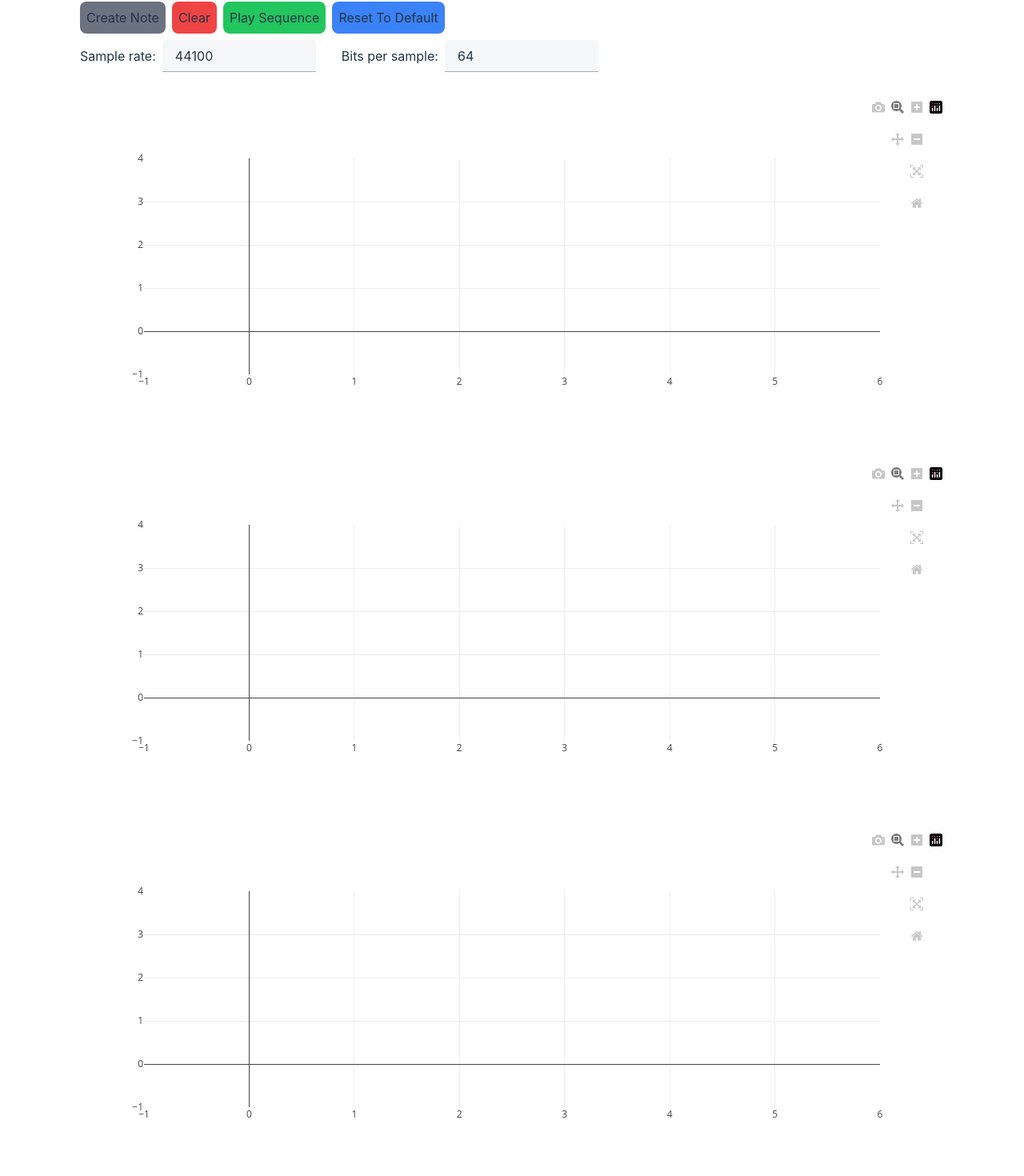
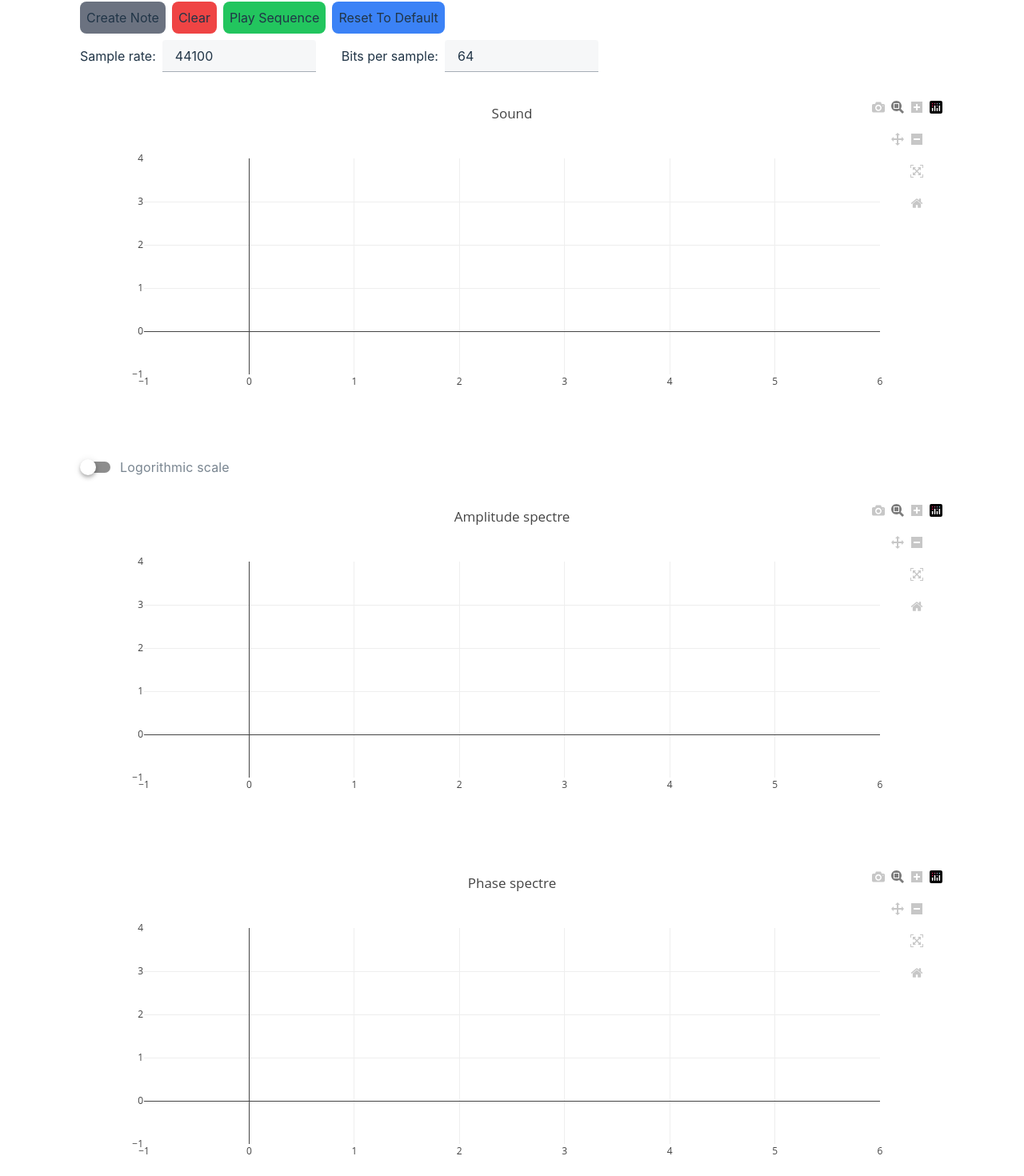
Before and after one commit to Oriery/cos_7, a Vue app: page / in a window 1280 px wide. Shown: the part 1592-3062 px from the top of the page at 80% size. Built offline with nearby package versions, Linux system fonts and the light colour scheme.

Commit message:
allow logorithmic scale for Amplitude spectre

```diff
--- a/src/App.vue
+++ b/src/App.vue
@@ -62,9 +62,9 @@
           ></v-text-field>
         </div>
       </div>
-      <Plot :data="visualizedData.originalSound"/>
-      <Plot :data="visualizedData.fourierAmplitude"/>
-      <Plot :data="visualizedData.fourierPhase"/>
+      <Plot :data="visualizedData.originalSound" title="Sound"/>
+      <Plot :data="visualizedData.fourierAmplitude" title="Amplitude spectre" logorithmicScaleAllowed/>
+      <Plot :data="visualizedData.fourierPhase" title="Phase spectre"/>
     </div>
   </div>
 </template>
@@ -89,7 +89,7 @@ resetNoteSequence()
 
 function resetNoteSequence() {
   noteSequence.value = []
-  noteSequence.value.push(new Note(0, 1, new Wave(
+  noteSequence.value.push(new Note(0, 0.5, new Wave(
     WaveType.SINE,
     1,
     220,
@@ -112,7 +112,7 @@ function resetNoteSequence() {
       )
     )
   )))
-  noteSequence.value.push(new Note(0.5, 0.5, new Wave(
+  noteSequence.value.push(new Note(0.25, 0.25, new Wave(
     WaveType.SQUARE,
     0.1,
     110,
@@ -148,28 +148,29 @@ function createNote() {
 function play(noteSequence : NoteSequence) {
   const playedSound = playSequence(noteSequence)
 
-  // if the same values, then we don't need to update the data
+  // if the same values, then we don't need to recalculate Fourier transform
+  let same = true
   if (visualizedData.originalSound.ref.value.length === playedSound.audioData.length) {
-    let same = true
     for (let i = 0; i < visualizedData.originalSound.ref.value.length; i++) {
       if (visualizedData.originalSound.ref.value[i] !== playedSound.audioData[i]) {
         same = false
         break
       }
     }
-    if (same) {
-      return
-    }
+  } else {
+    same = false
+  }
+
+  if (!same) {
+    console.time('fourier')
+    const fourierResult = fourierTransform(playedSound.audioData)
+    console.timeEnd('fourier')
+
+    visualizedData.fourierAmplitude.ref.value = fourierResult.amplitude
+    visualizedData.fourierPhase.ref.value = fourierResult.phase
   }
 
   visualizedData.originalSound.ref.value = playedSound.audioData
-
-  console.time('fourier')
-  const fourierResult = fourierTransform(playedSound.audioData)
-  console.timeEnd('fourier')
-
-  visualizedData.fourierAmplitude.ref.value = fourierResult.amplitude
-  visualizedData.fourierPhase.ref.value = fourierResult.phase
 }
 
 </script>
--- a/src/components/Plot.vue
+++ b/src/components/Plot.vue
@@ -1,4 +1,10 @@
 <template>
+  <v-switch
+    v-if="logorithmicScaleAllowed"
+    label="Logorithmic scale"
+    v-model="logorithmicScale"
+    class="-mb-10"
+  ></v-switch>
   <div ref="el"></div>
 </template>
 
@@ -8,22 +14,33 @@ import { ref, onMounted, watch } from "vue";
 import type { Ref } from "vue";
 
 const props = defineProps<{
-  data: { ref: Ref<Float64Array | number[]> };
+  data: { ref: Ref<Float64Array | number[]> };
+  title?: string;
+  logorithmicScaleAllowed?: boolean;
 }>();
 
 const el: Ref<HTMLDivElement> = ref(null as any);
+const logorithmicScale = ref(false);
 
 onMounted(drawData);
 
 watch(props.data.ref, drawData);
+watch(logorithmicScale, drawData);
 
 function drawData() {
-  Plotly.newPlot(el.value, [
+  Plotly.newPlot(
+    el.value,
+    [
+      {
+        y: props.data.ref.value,
+        type: "scatter",
+      },
+    ],
     {
-      y: props.data.ref.value,
-      type: "scatter",
+      title: props.title,
+      yaxis: { type: logorithmicScale.value ? "log" : undefined },
     },
-  ], {}, {responsive: true});
+    { responsive: true }
+  );
 }
-
 </script>
```
